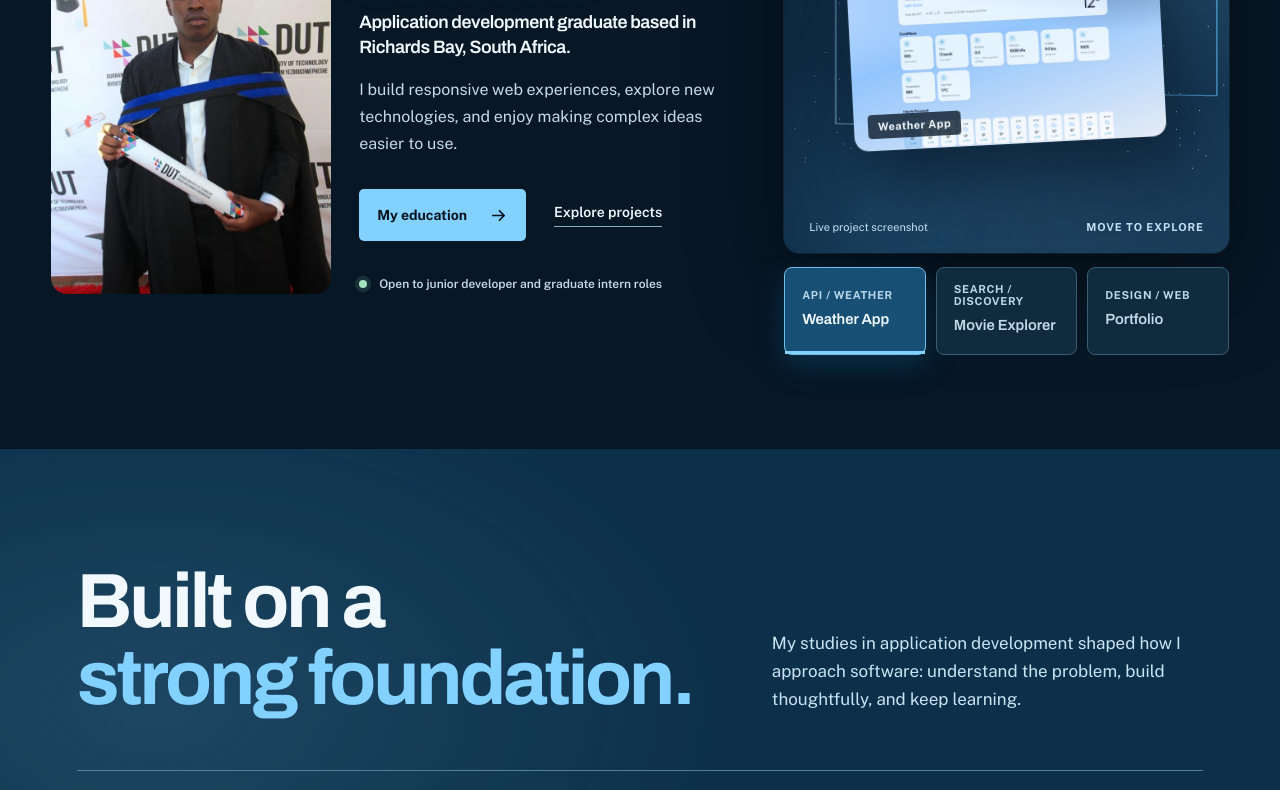
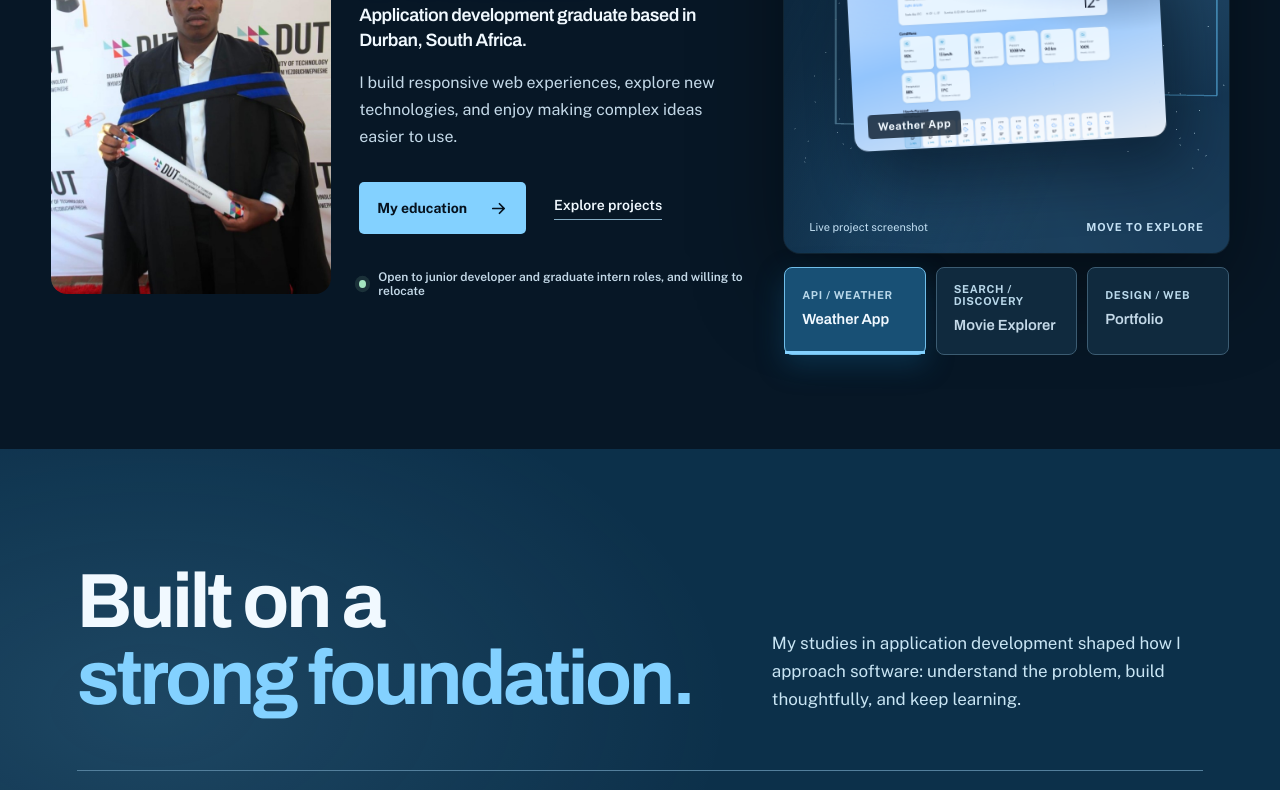
Before and after one commit to SduNdlovu/portfolio, a React app: page index.html in a window 1280 px wide. Shown: the part 351-1141 px from the top of the page. Built offline with nearby package versions, Linux system fonts and the light colour scheme.

Commit message:
Say the portfolio is based in Durban and open to relocating.
Co-authored-by: Cursor <cursoragent@cursor.com>

```diff
--- a/index.html
+++ b/index.html
@@ -46,10 +46,10 @@
         </figure>
         <div class="hero-copy">
           <h1 id="hero-title">Hello, I'm<br><span>Siduduzo.</span></h1>
-          <p class="hero-role">Application development graduate based in Richards Bay, South Africa.</p>
+          <p class="hero-role">Application development graduate based in Durban, South Africa.</p>
           <p class="hero-description">I build responsive web experiences, explore new technologies, and enjoy making complex ideas easier to use.</p>
           <div class="hero-actions"><a class="button-primary" href="#education">My education <svg viewBox="0 0 20 20" aria-hidden="true"><path d="M4 10h12m-5-5 5 5-5 5"/></svg></a><a class="button-text" href="#work">Explore projects</a></div>
-          <div class="availability"><span class="availability-dot" aria-hidden="true"></span>Open to junior developer and graduate intern roles</div>
+          <div class="availability"><span class="availability-dot" aria-hidden="true"></span>Open to junior developer and graduate intern roles, and willing to relocate</div>
         </div>
       </div>
 
@@ -98,7 +98,7 @@
       <div class="certification"><span>Certification</span><strong>Legacy JavaScript Algorithms and Data Structures V8</strong><span>freeCodeCamp</span></div>
     </section>
 
-    <section class="contact" id="contact" aria-labelledby="contact-title" data-trig data-trig-pixels="true" data-trig-min="0" data-trig-max="56"><div class="contact-orbit" aria-hidden="true"></div><h2 id="contact-title">Let's build<br>what's next.</h2><p>I'm open to junior developer and graduate intern roles based in Richards Bay, and to conversations about making useful things together.</p><a class="contact-email" href="mailto:ndlovusiduduzo@icloud.com">ndlovusiduduzo@icloud.com <svg viewBox="0 0 32 32" aria-hidden="true"><path d="M7 25 25 7M10 7h15v15"/></svg></a><div class="contact-links"><a href="./Siduduzo-Ndlovu-CV.pdf" download>Download CV</a><a href="https://github.com/SduNdlovu" target="_blank" rel="noopener noreferrer">GitHub</a><a href="https://www.linkedin.com/in/siduduzo-ndlovu-6a972b383" target="_blank" rel="noopener noreferrer">LinkedIn</a><a href="tel:+27677122586">Call me</a></div></section>
+    <section class="contact" id="contact" aria-labelledby="contact-title" data-trig data-trig-pixels="true" data-trig-min="0" data-trig-max="56"><div class="contact-orbit" aria-hidden="true"></div><h2 id="contact-title">Let's build<br>what's next.</h2><p>I'm based in Durban and willing to relocate anywhere. I'm open to junior developer and graduate intern roles, and to conversations about making useful things together.</p><a class="contact-email" href="mailto:ndlovusiduduzo@icloud.com">ndlovusiduduzo@icloud.com <svg viewBox="0 0 32 32" aria-hidden="true"><path d="M7 25 25 7M10 7h15v15"/></svg></a><div class="contact-links"><a href="./Siduduzo-Ndlovu-CV.pdf" download>Download CV</a><a href="https://github.com/SduNdlovu" target="_blank" rel="noopener noreferrer">GitHub</a><a href="https://www.linkedin.com/in/siduduzo-ndlovu-6a972b383" target="_blank" rel="noopener noreferrer">LinkedIn</a><a href="tel:+27677122586">Call me</a></div></section>
   </main>
 
   <footer><span>© <span id="year">2026</span> Siduduzo Ndlovu</span><span>Built with curiosity in South Africa</span><a href="#top">Back to top</a></footer>
```
Also changed, not shown: README.md.
